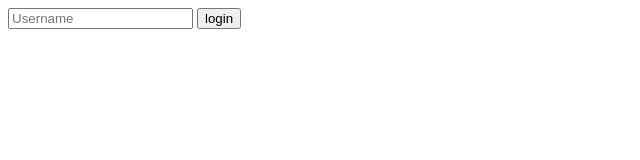
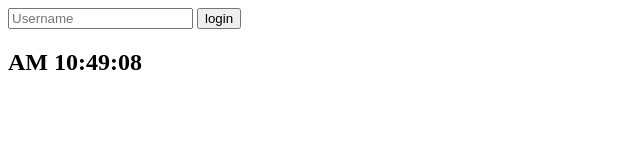
Before and after one commit to leehyemimi/Vanilla-JS, a plain HTML site: page index.html in a window 1280 px wide. Shown: the whole page, without its empty margins (0-640 px from the left). Drawn offline with Linux system fonts and the light colour scheme.

Commit message:
feat: 20251022

```diff
--- /dev/null
+++ b/clock.js
@@ -0,0 +1,13 @@
+const clock = document.querySelector("h2#clock");
+
+function getClock(){
+  const date = new Date();
+  const ampm = date.getHours() >= 12 ? "PM" : "AM";
+  const hours = String(date.getHours() % 12 === 0 ? 12 : date.getHours() % 12).padStart(2, "0");
+  const minutes = String(date.getMinutes()).padStart(2, "0");
+  const seconds = String(date.getSeconds()).padStart(2, "0");
+  clock.innerText = `${ampm} ${hours}:${minutes}:${seconds}`;
+}
+
+getClock();
+setInterval(getClock, 1000);
--- a/index.html
+++ b/index.html
@@ -15,7 +15,9 @@
     placeholder="Username">
     <input type="submit" value="login">
   </form>
+  <h2 id="clock">00:00:00</h2>
   <h1 id="greeting" class="hidden"></h1>
-  <script src="app.js"></script>
+  <script src="greeting.js"></script>
+  <script src="clock.js"></script>
 </body>
 </html>
```
Also changed, not shown: greeting.js (renamed from app.js).
